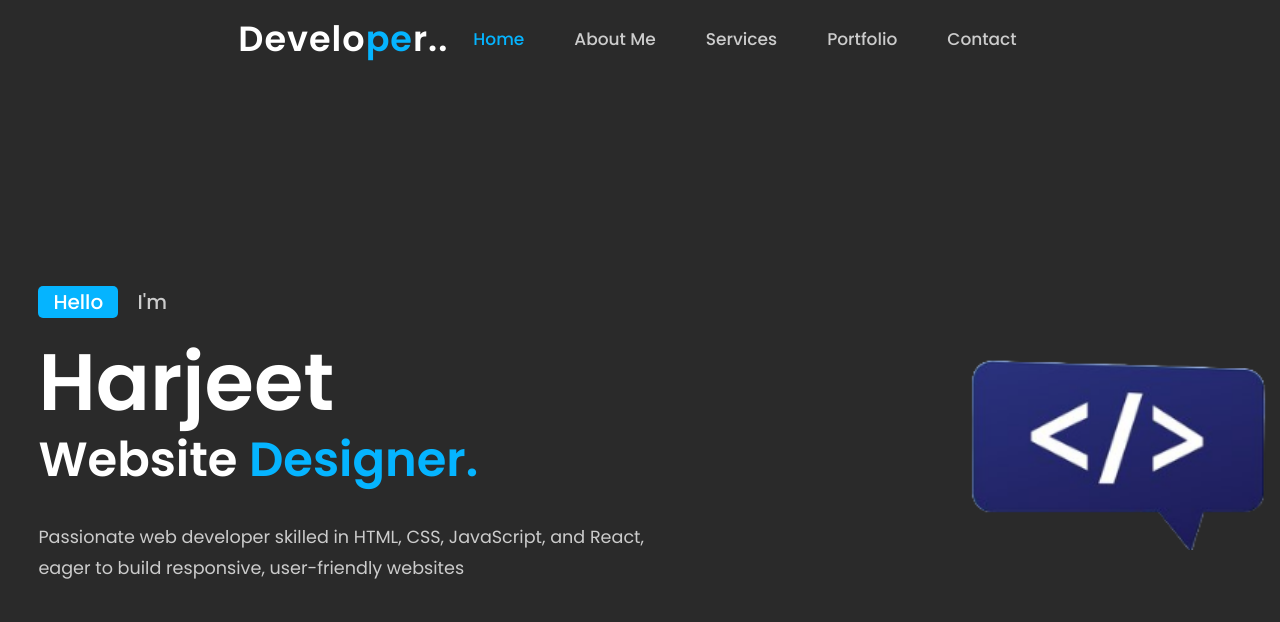
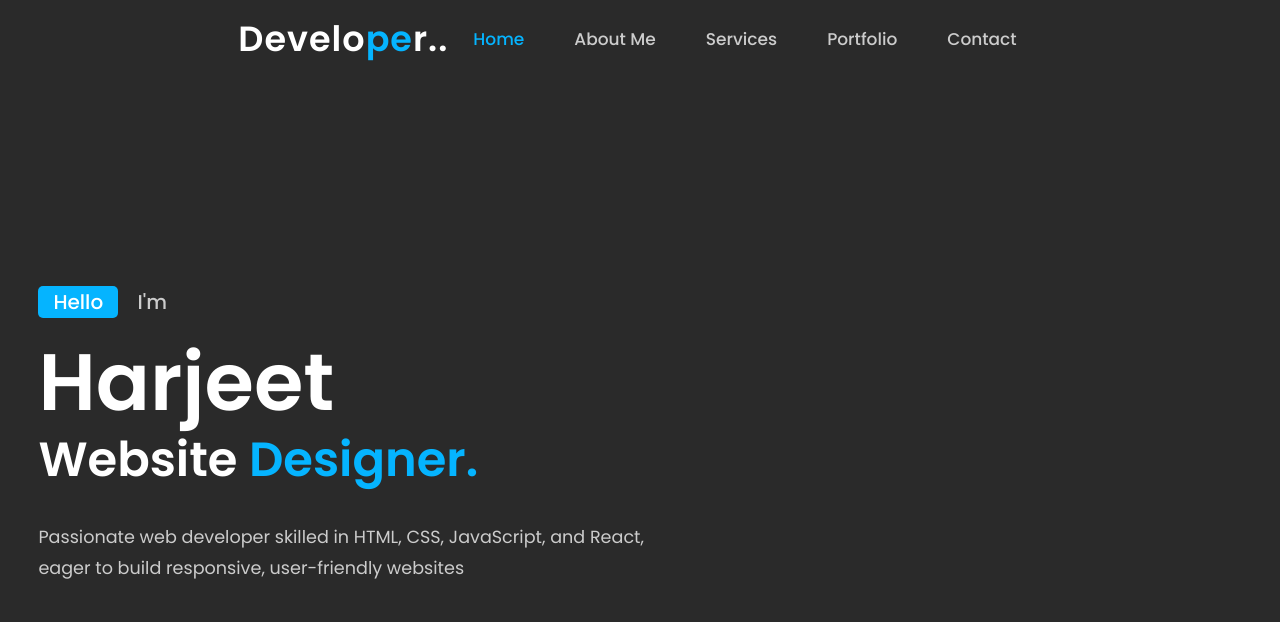
Before and after one commit to SINGHHARJEET16/PortFolio22, a plain HTML site: page index.html in a window 1280 px wide. Shown: the top 622 px of the page. Drawn offline with nearby package versions, Linux system fonts and the light colour scheme.

Commit message:
Update style.css

```diff
--- a/style.css
+++ b/style.css
@@ -89,7 +89,7 @@ section {
     margin-top: 50px;
     height: 100vh;
     width: 100%;
-    background-image: url(Adobe\ Express\ -\ file\ \(2\).png);
+    background-image: url();
     background-repeat: no-repeat;
     background-position: right;
     background-size: 25% 25%;
```
